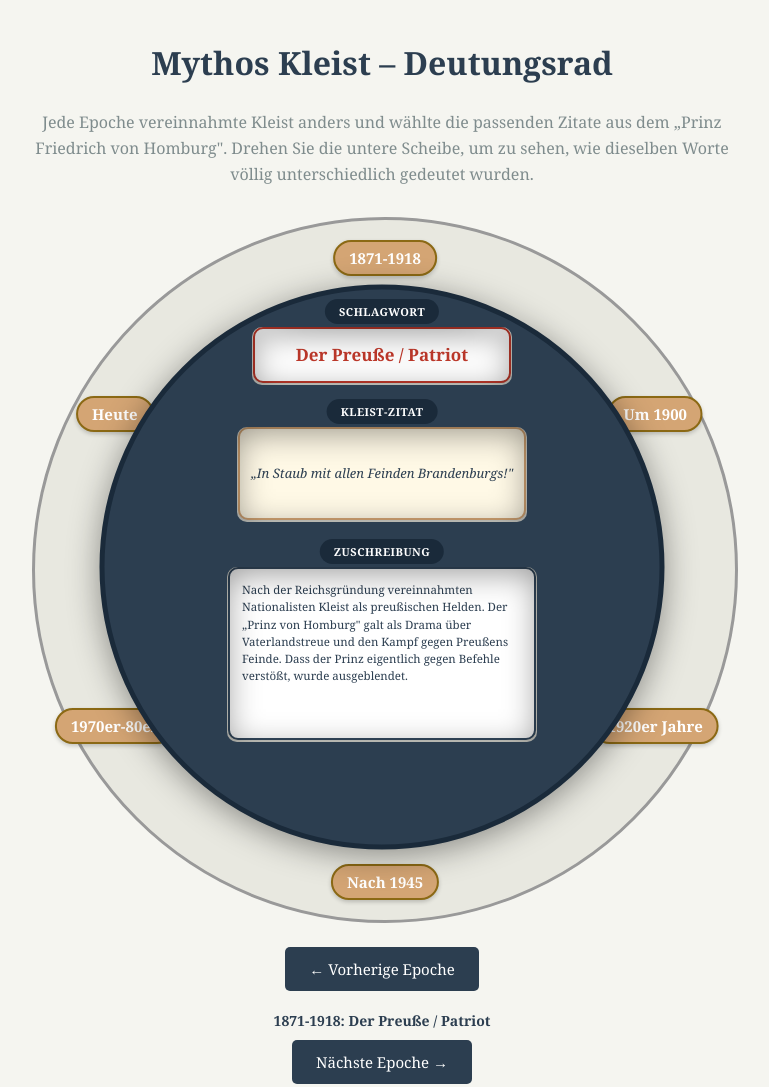
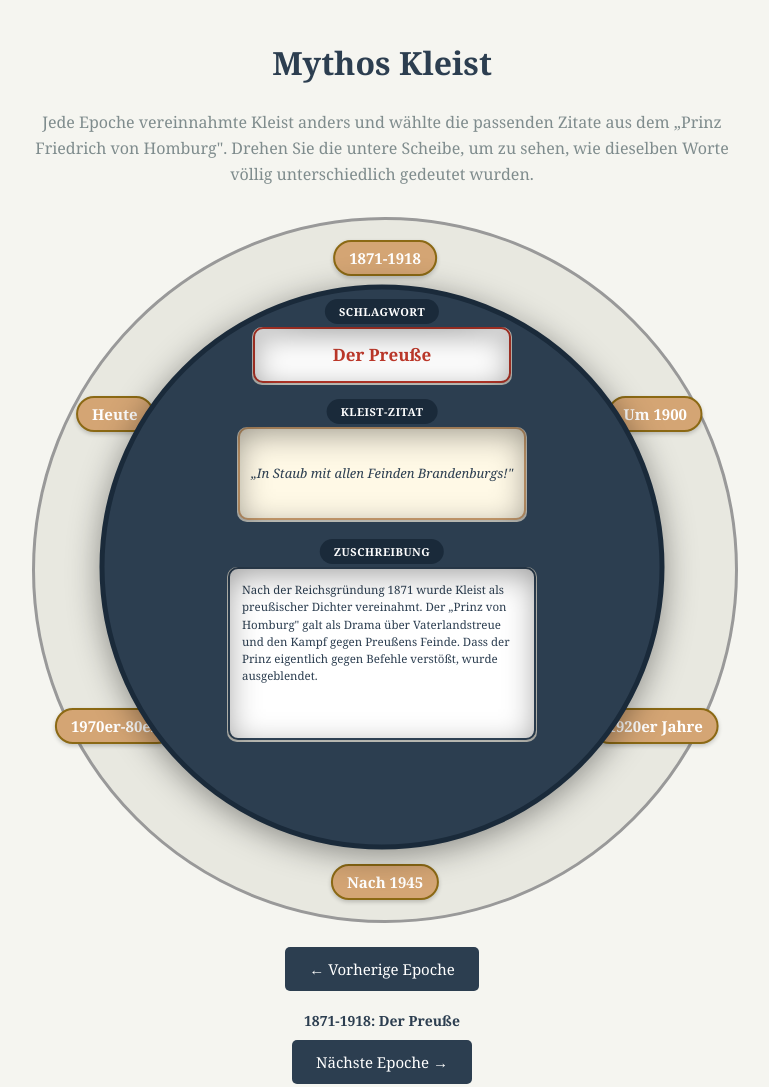
Before and after one commit to VivM12/Rad_DA, a plain HTML site: page index.html in a window 1280 px wide. Shown: the top 1087 px of the page, without its empty margins (258-1027 px from the left). Drawn offline with Linux system fonts and the light colour scheme.

Commit message:
Update index.html

```diff
--- a/index.html
+++ b/index.html
@@ -270,7 +270,7 @@
     </style>
 </head>
 <body>
-    <h1>Mythos Kleist – Deutungsrad</h1>
+    <h1>Mythos Kleist</h1>
     <p class="subtitle">Jede Epoche vereinnahmte Kleist anders und wählte die passenden Zitate aus dem „Prinz Friedrich von Homburg". Drehen Sie die untere Scheibe, um zu sehen, wie dieselben Worte völlig unterschiedlich gedeutet wurden.</p>
 
     <div class="container">
@@ -378,7 +378,7 @@
             angle: 60,
             period: 'Um 1900',
             keyword: 'Der Traditionsbrecher',
-                quote: '„Auf Ordr'? [...] Hast du sie noch vom Herzen nicht empfangen?"',
+            quote: '„Auf Ordr\'? [...] Hast du sie noch vom Herzen nicht empfangen?"',
             attribution: 'Die literarische Avantgarde um 1900 feierte Kleist als Rebellen gegen klassische Normen. Der Prinz von Homburg wurde zum Vorbild für alle, die gegen starre Regeln aufbegehren."'
         },
         {
@@ -424,38 +424,35 @@
         keywordText.textContent = seg.keyword;
         quoteText.textContent = seg.quote;
         attributionText.textContent = seg.attribution;
-
-            // Update year label rotations to keep them upright
         updateYearLabels();
     }
 
     function updateYearLabels() {
-            var segments = document.querySelectorAll('.segment');
-            var baseRotations = [0, 60, 120, 180, 240, 300]; // Base rotation of each segment
+        var segmentElements = document.querySelectorAll('.segment');
+        var baseRotations = [0, 60, 120, 180, 240, 300];
 
-            for (var i = 0; i < segments.length; i++) {
-                var yearLabel = segments[i].querySelector('.year-label');
+        for (var i = 0; i < segmentElements.length; i++) {
+            var yearLabel = segmentElements[i].querySelector('.year-label');
             if (yearLabel) {
-                    // Counter-rotate: negate both the base segment rotation AND the current disc rotation
                 var totalCounterRotation = -(baseRotations[i] + currentRotation);
                 yearLabel.style.transform = 'translateX(-50%) rotate(' + totalCounterRotation + 'deg)';
             }
         }
     }
 
-        function rotateNext() {
+    // Make functions global so onclick works
+    window.rotateNext = function() {
         currentSegmentIndex = (currentSegmentIndex + 1) % segments.length;
         currentRotation = -segments[currentSegmentIndex].angle;
         updateDisplay();
-        }
+    };
 
-        function rotatePrev() {
+    window.rotatePrev = function() {
         currentSegmentIndex = (currentSegmentIndex - 1 + segments.length) % segments.length;
         currentRotation = -segments[currentSegmentIndex].angle;
         updateDisplay();
-        }
+    };
 
-        // Mouse/Touch dragging
     function getAngle(e) {
         var rect = bottomDisc.getBoundingClientRect();
         var centerX = rect.left + rect.width / 2;
@@ -482,7 +479,6 @@
         bottomDisc.style.transform = 'rotate(' + currentRotation + 'deg)';
         updateYearLabels();
 
-            // Find closest segment
         var normalizedAngle = ((-currentRotation % 360) + 360) % 360;
         var closestIndex = 0;
         var minDiff = 360;
@@ -529,7 +525,6 @@
     document.addEventListener('mouseup', function() {
         if (isDragging) {
             isDragging = false;
-                // Snap to nearest segment
             currentRotation = -segments[currentSegmentIndex].angle;
             updateDisplay();
         }
@@ -543,7 +538,6 @@
         }
     });
 
-        // Initialize
     updateDisplay();
 </script>
 </body>
```
Lines whose indentation alone changed are shown as unchanged.
